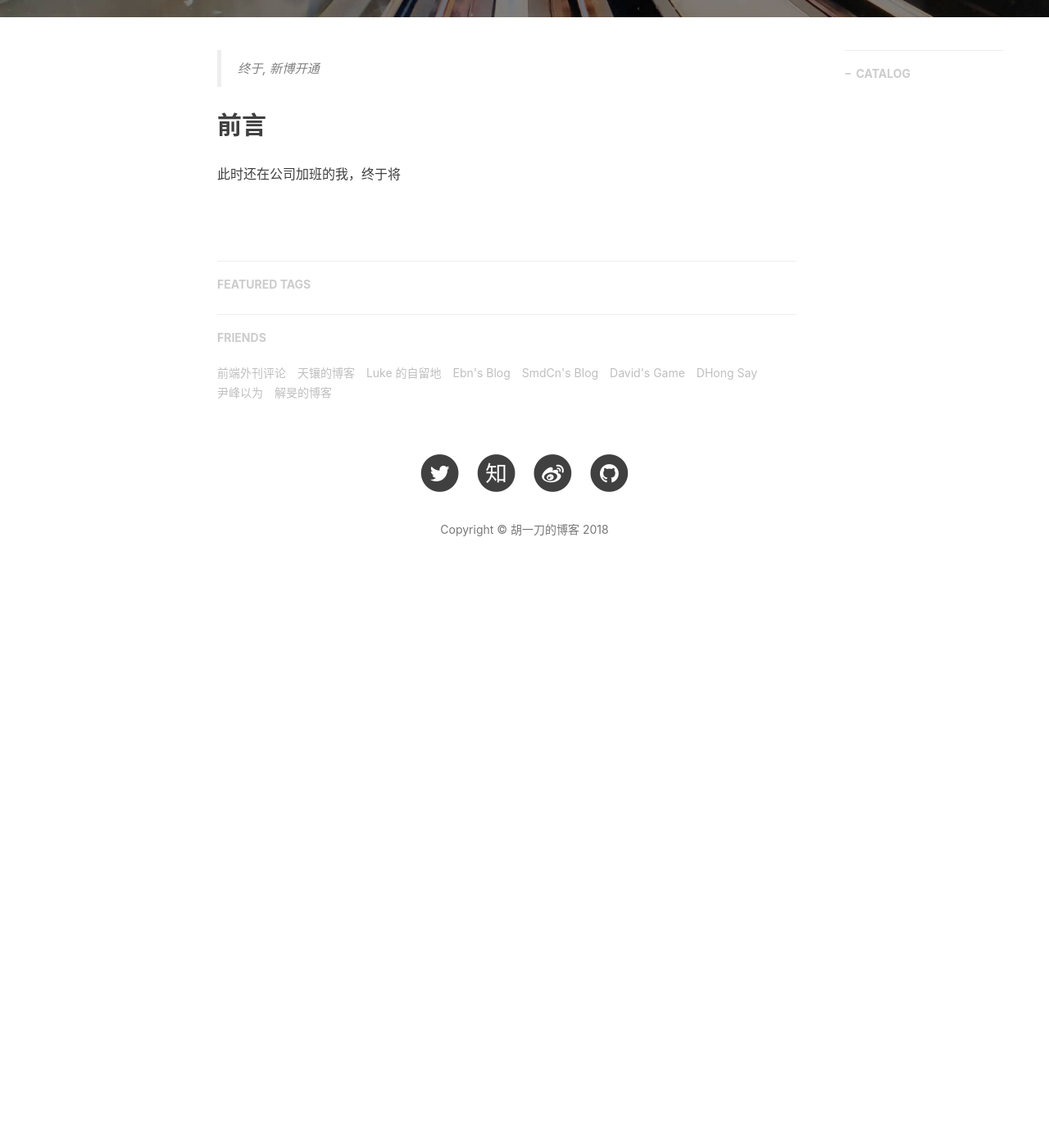
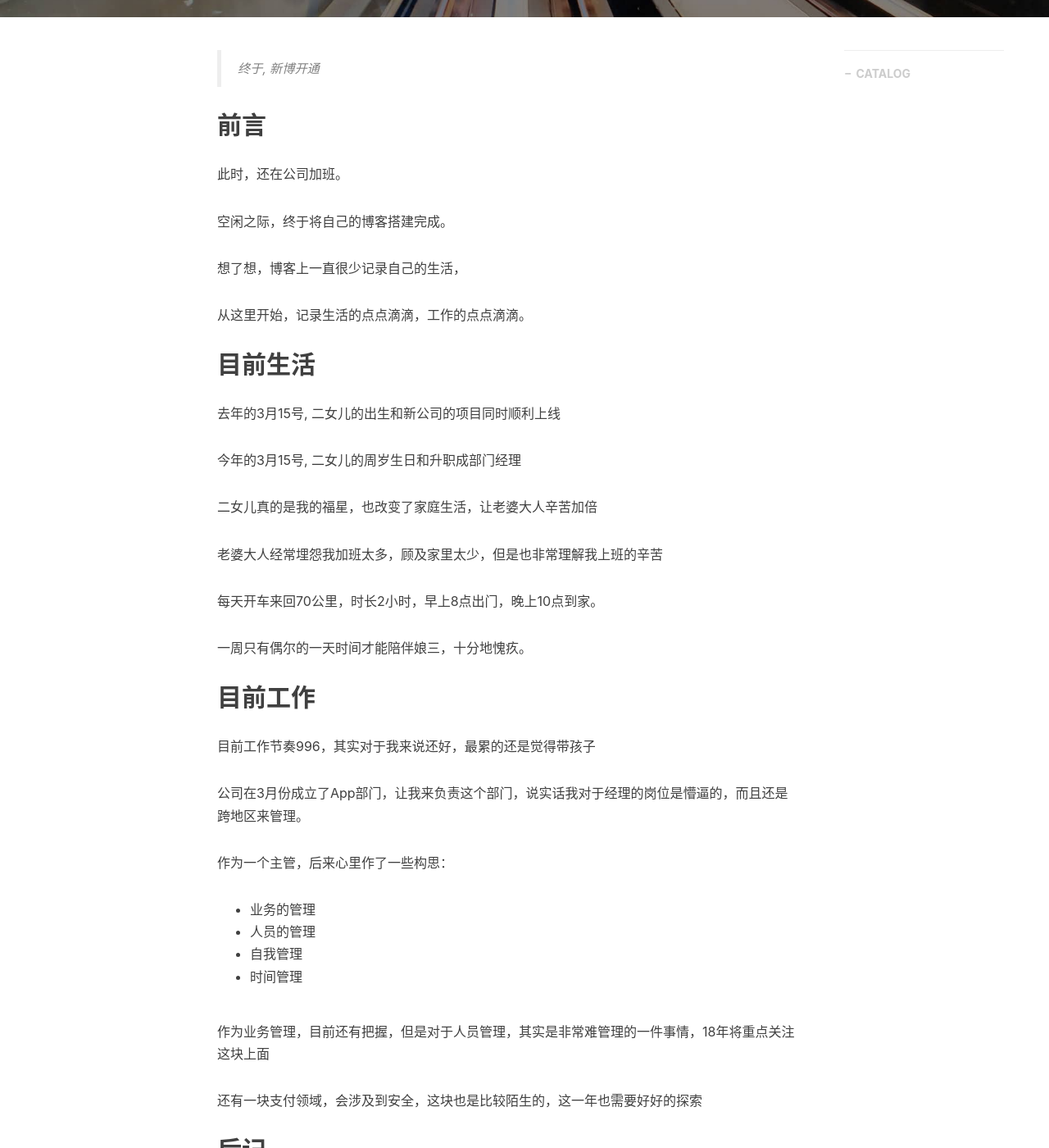
Before and after one commit to huhood/huhood, a Jekyll site: the page built from _posts/2018-03-17-hello-2018.markdown, in a window 1280 px wide and 1400 px high, scrolled down 502 px. Shown: the whole window at 82% size. Built offline with Jekyll 4.4.1, drawn with Linux system fonts in a browser that asks for light colours; nearby versions of some CDN libraries; comment, search, counter and statistics services are not loaded; before the commit the page ends 1252 px from its top, so only the background shows below that.

Commit message:
博客信息完善

```diff
--- a/_posts/2018-03-17-hello-2018.markdown
+++ b/_posts/2018-03-17-hello-2018.markdown
@@ -15,4 +15,51 @@ tags:
 
 ## 前言
 
-此时还在公司加班的我，终于将
+此时，还在公司加班。
+
+空闲之际，终于将自己的博客搭建完成。
+
+想了想，博客上一直很少记录自己的生活，
+
+从这里开始，记录生活的点点滴滴，工作的点点滴滴。
+
+
+
+## 目前生活
+
+去年的3月15号, 二女儿的出生和新公司的项目同时顺利上线
+
+今年的3月15号, 二女儿的周岁生日和升职成部门经理
+
+二女儿真的是我的福星，也改变了家庭生活，让老婆大人辛苦加倍
+
+老婆大人经常埋怨我加班太多，顾及家里太少，但是也非常理解我上班的辛苦
+
+每天开车来回70公里，时长2小时，早上8点出门，晚上10点到家。
+
+一周只有偶尔的一天时间才能陪伴娘三，十分地愧疚。
+
+
+
+## 目前工作
+
+目前工作节奏996，其实对于我来说还好，最累的还是觉得带孩子
+
+公司在3月份成立了App部门，让我来负责这个部门，说实话我对于经理的岗位是懵逼的，而且还是跨地区来管理。
+
+作为一个主管，后来心里作了一些构思：
+
+- 业务的管理
+- 人员的管理
+- 自我管理
+- 时间管理
+
+作为业务管理，目前还有把握，但是对于人员管理，其实是非常难管理的一件事情，18年将重点关注这块上面
+
+还有一块支付领域，会涉及到安全，这块也是比较陌生的，这一年也需要好好的探索
+
+
+
+
+
+## 后记
```
